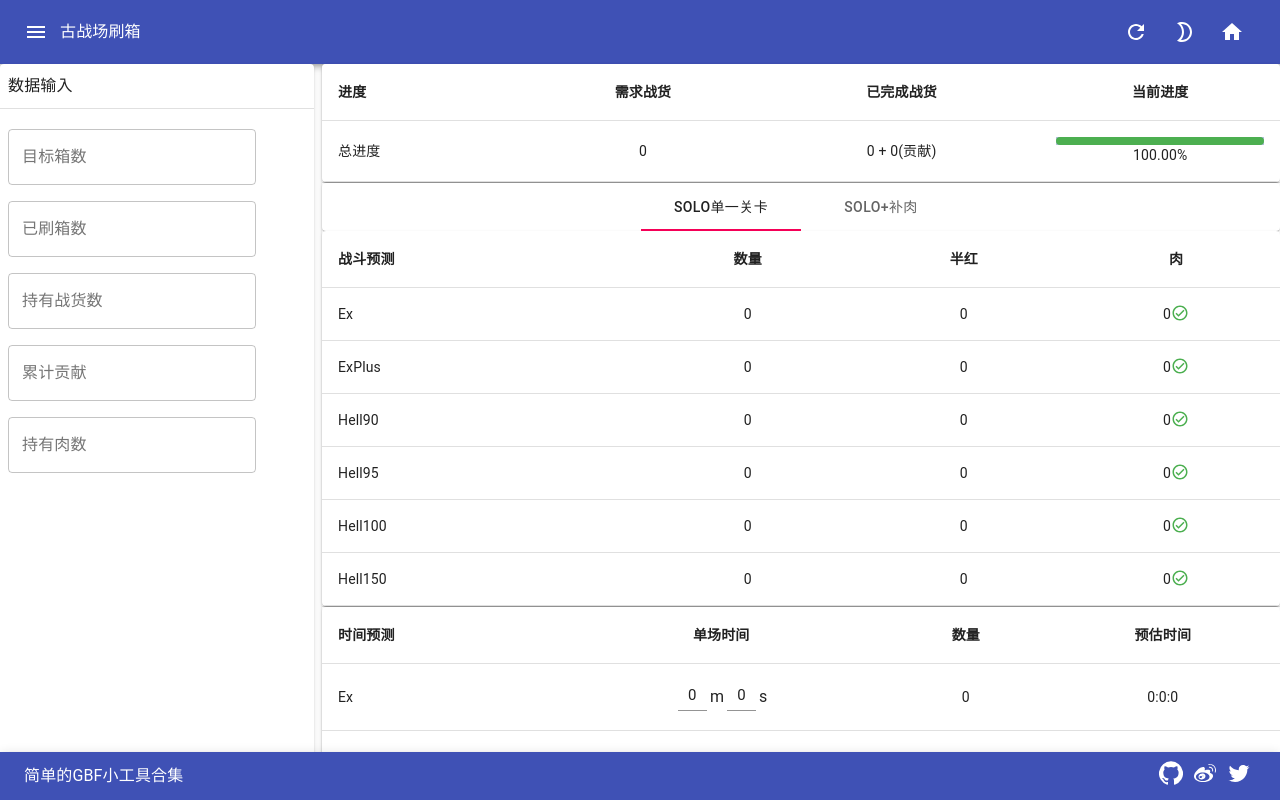
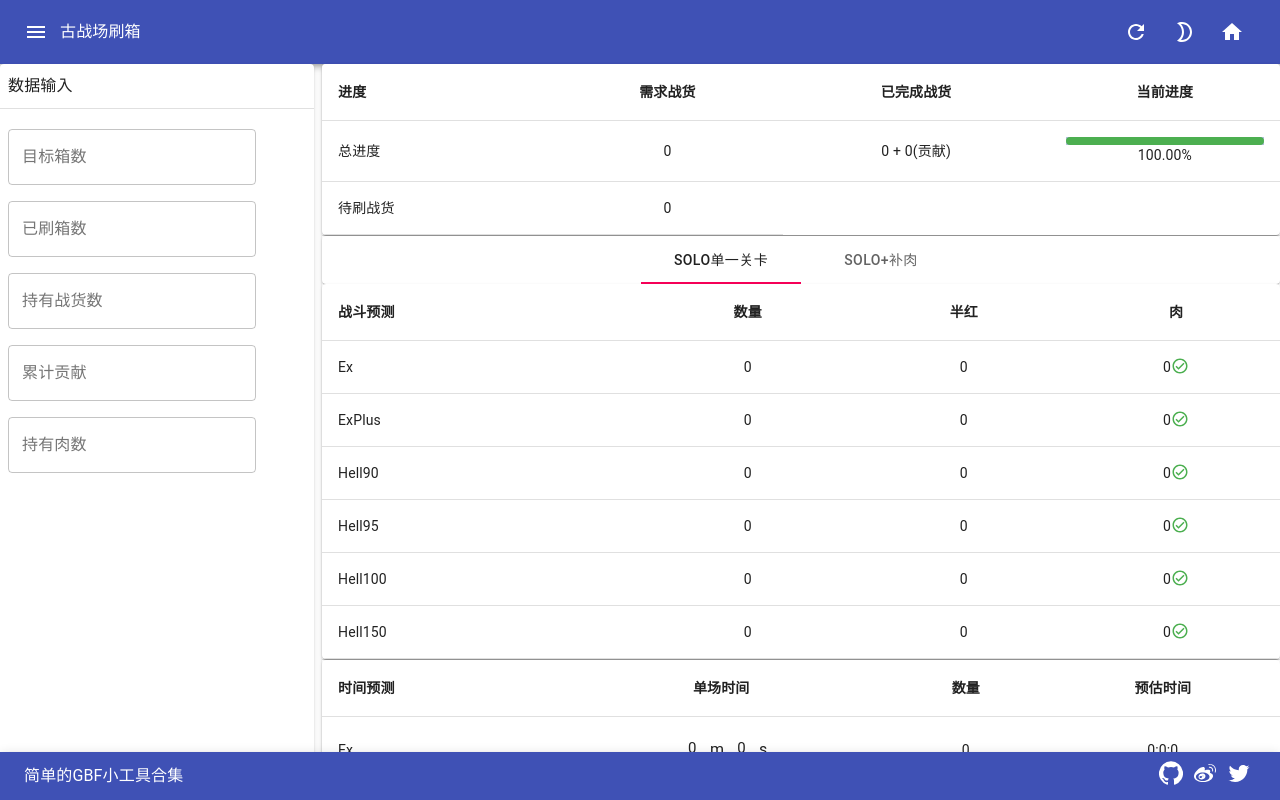
Before and after one commit to niccolozy/gbf-tools, a React (Create React App) app: page / in a window 1280 px wide. Both pictures are taken after a click on the button "古战场刷箱". Shown: the top 800 px of the page. Built offline with nearby package versions, Linux system fonts and the light colour scheme.

Commit message:
Add additional row for (total - finished) token

```diff
--- a/src/components/BoxCalculator/BoxProgress.js
+++ b/src/components/BoxCalculator/BoxProgress.js
@@ -34,6 +34,7 @@ export default function BoxProgress({ progress }) {
           progress.total) *
         100
       : 100;
+  let rest = progress.total - progress.completed.fromDrop - progress.completed.fromHonor;
 
   return (
     <TableContainer component={Paper}>
@@ -80,6 +81,12 @@ export default function BoxProgress({ progress }) {
               {progressPercentage.toFixed(2) + "%"}
             </TableCell>
           </TableRow>
+          <TableRow>
+            <TableCell component="th" scope="row">
+              待刷战货
+            </TableCell>
+            <TableCell align="center">{rest > 0 ? rest : 0}</TableCell>
+          </TableRow>
         </TableBody>
       </Table>
     </TableContainer>
```
